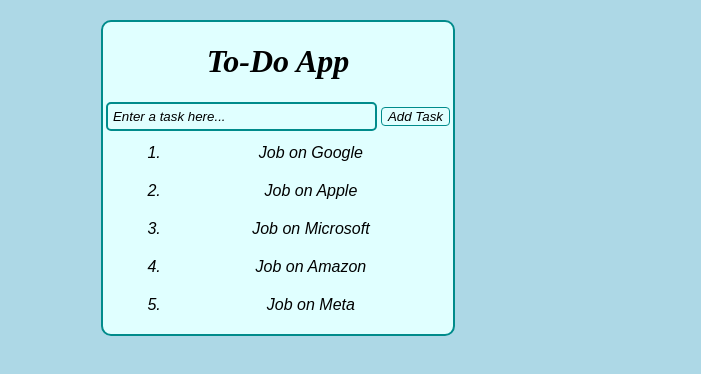
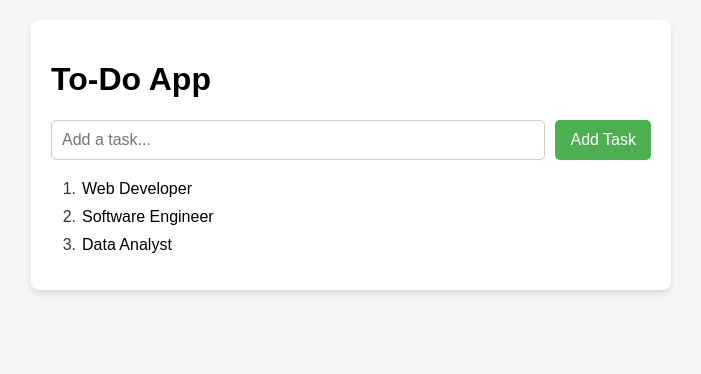
Before and after one commit to rafiqhassani/to-do-app, a plain HTML site: page index.html in a window 1280 px wide. Shown: the whole page, without its empty margins (289-990 px from the left). Drawn offline with Linux system fonts and the light colour scheme; a web font is replaced by a local one.

Commit message:
Update to-do-app layout and css

```diff
--- a/index.html
+++ b/index.html
@@ -9,14 +9,14 @@
 <body>
     <div class="container">
         <h1 id="to-do-app" class="todo">To-Do App</h1>
-        <input type="text" id="taskInput" name="task" placeholder="Enter a task here..." size="30" required>
-        <button type="button" class="btn">Add Task</button>
-        <ol class="taskList">
-            <li>Job on Google</li>
-            <li>Job on Apple</li>
-            <li>Job on Microsoft</li>
-            <li>Job on Amazon</li>
-            <li>Job on Meta</li>
+        <div class="input-container">
+            <input type="text" id="taskInput" placeholder="Add a task..." />
+            <button id="addTaskBtn">Add Task</button>
+        </div>
+        <ol id="taskList">
+          <li><span class="task-number">1.</span><span class="task-text">Web Developer</span></li>
+          <li><span class="task-number">2.</span><span class="task-text">Software Engineer</span></li>
+          <li><span class="task-number">3.</span><span class="task-text">Data Analyst</span></li>
         </ol>
     </div>
 </body>
--- a/styles.css
+++ b/styles.css
@@ -1,83 +1,76 @@
 body {
-background-color: lightblue;
-text-align: center;
-width: 500px;
-margin: 20px auto;
+    font-family: Arial, sans-serif;
+    margin: 0;
+    padding: 0;
+    background-color: #f5f5f5;
+}
+.container {
+    max-width: 600px;
+    margin: 20px auto;
+    background: white;
+    padding: 20px;
+    border-radius: 8px;
+    box-shadow: 0 4px 6px rgba(0, 0, 0, 0.1);
 
 }
-@font-face {
-font-family: 'mycustomfont';
-src: url("fonts/Montserrat-Italic-VariableFont_wght.truetype") format("truetype");
-font-weight: 700;
-font-style: italic;
+.input-container {
+    display: flex;
+    gap: 10px;
+    margin-bottom: 20px;
 }
-@font-face {
-    font-family: 'mycustomfont';
-    src: url("fonts/Montserrat-Italic-VariableFont_wght.truetype") format("truetype");
-    font-weight: 400;
-    font-style: normal;
+#taskInput {
+    flex: 1;
+    padding: 10px;
+    font-size: 16px;
+    border-radius: 5px;
+    border: 1px solid #ccc;
 }
-h1 {
-    font-family: 'mycustomfont', !important;
-    font-weight: 700;
-    font-style: italic;
+#addTaskBtn {
+    padding: 10px 15px;
+    font-size: 16px;
+    border: none;
+    background: #4caf50;
+    color: white;
+    border-radius: 5px;
+    cursor: pointer;
 }
-.container {
-    background-color: lightcyan;
-    width: 70%;
-    border-radius: 10px;
-    border: 2px solid darkcyan;
-    padding: 0 auto;
+#taskList {
+    list-style: none;
+    padding-left: 0;
 }
-
-button {
+#taskList li {
+    display: flex;
+    align-items: center;
+    gap: 6px;
     margin-bottom: 10px;
-    background-color: lightcyan;
-    border-radius: 4px;
-    border: 1px solid darkcyan;
-    display: inline-block;
-    color: black;
-    font-style: italic;
 }
-ol li {
-    min-height: 30px;
-}
-input::placeholder {
-    color: black;
-
-
-    font-style: italic;
-}
-li {
-    font-family: 'mycustomfont', sans-serif;
-    font-weight:400;
-    font-style: italic;
-    margin: 0;
-    padding: 0;
-    text-indent: 0;
-}
-input {
-    padding: 5px;
-    border: 2px solid darkcyan;
-    background-color: lightcyan;
-    border-radius: 5px;
-}
-ol {
-    list-style: none;
-    padding: 0 auto;
-    margin: 0;
-    counter-reset: todo;
-}
-li {
-    display: grid;
-    grid-template-columns: 2ch auto;
-    gap: 0.5em;
-counter-increment: todo;
-margin: 0.5em 0;
-
+.task-number {
+    width: 25px;
+    text-align: right;
+    color: #333;
 
 }
-li::before {
-    content: counter(todo) ".";
-text-align: right;
+.task-text {
+    flex: 1;
+    word-break: break-word;
 }
+@media screen and (max-width: 480px) {
+    .container {
+        padding: 15px;
+    }
+    #taskInput {
+        font-size: 14px;
+        padding: 8px;
+
+    }
+    #addTaskBtn {
+        font-size: 14px;
+        padding: 8px 12px;
+    }
+    .task-number {
+        width: 20px;
+    }
+    .task-text {
+        font-size: 14px;
+    }
+}
```
